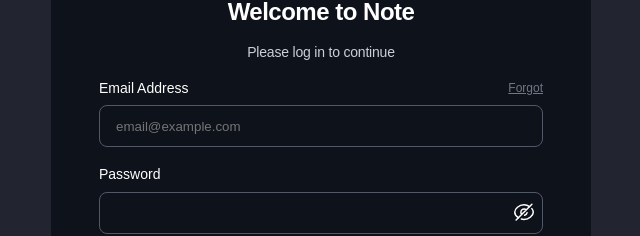
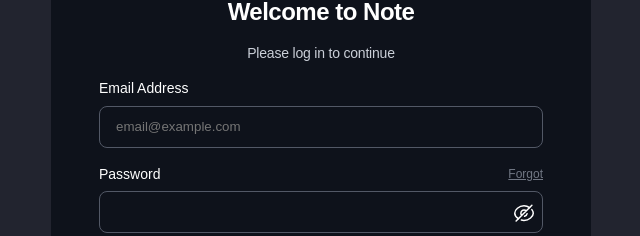
Before and after one commit to TomasScerbak/note-app, a React (Vite) app in the folder client/: page / in a window 1280 px wide. Shown: the part 205-441 px from the top of the page, without its empty margins (319-959 px from the left). Built offline with nearby package versions, Linux system fonts and the light colour scheme; no server answers.

Commit message:
email a password validation fix, forgotten link fix, add reset password functionality

```diff
--- a/client/src/components/Form.jsx
+++ b/client/src/components/Form.jsx
@@ -23,7 +23,7 @@ const Form = ({ type }) => {
     confirm_password: "",
   });
 
-  const { signUp, signIn } = useAuth();
+  const { signUp, signIn, passwordResetEmail, authError } = useAuth();
 
   let btnTitle;
   let mediaBoxText;
@@ -66,11 +66,16 @@ const Form = ({ type }) => {
     // Set a new timeout to validate the input after the user stops typing
     setTypingTimeout(
       setTimeout(() => {
-        if (name === "email" && !isValidEmail(value) && value) {
+        if (
+          name === "email" &&
+          value &&
+          !isValidEmail(value) &&
+          (type === "signup" || type === "forgotten")
+        ) {
           setError((prev) => ({ ...prev, [name]: "Please enter a valid email address." }));
         }
 
-        if (name === "password" && !isValidPassword(value) && value) {
+        if (name === "password" && !isValidPassword(value) && value && type !== "login") {
           setError((prev) => ({
             ...prev,
             [name]:
@@ -83,14 +88,13 @@ const Form = ({ type }) => {
 
   const handleSubmit = async (event) => {
     event.preventDefault();
-
     const formData = new FormData(event.target);
     const formDataObj = Object.fromEntries(formData.entries());
 
     setFormData((prevState) => ({
       ...prevState,
-      email: formDataObj.email.trim(),
-      password: formDataObj.password.trim(),
+      email: formDataObj.email ? formDataObj.email.trim() : formDataObj.email,
+      password: formDataObj.password ? formDataObj.password.trim() : formDataObj.password,
     }));
 
     switch (type) {
@@ -101,10 +105,10 @@ const Form = ({ type }) => {
         await signIn(formDataObj.email, formDataObj.password);
         break;
       case "reset":
-        // handleResetPassword(formDataObj);
+        //
         break;
       case "forgotten":
-        // handleForgottenPassword(formDataObj);
+        passwordResetEmail(formDataObj.email);
         break;
       default:
         console.log("Invalid form type");
--- a/client/src/components/UI/EmailInputContainer.jsx
+++ b/client/src/components/UI/EmailInputContainer.jsx
@@ -1,4 +1,3 @@
-import { Link } from "react-router";
 import InputMessage from "./InputMessage";
 
 import Label from "./Label";
@@ -6,16 +5,11 @@ import Input from "./Input";
 
 import classes from "./EmailInputContainer.module.css";
 
-const EmailInputContainer = ({ htmlFor, text, placeholder, name, type, formType, onChange, ref, error }) => {
+const EmailInputContainer = ({ htmlFor, text, placeholder, name, type, onChange, ref, error }) => {
   return (
     <>
       <div className={classes.email__container}>
         <Label htmlFor={htmlFor} text={text} />
-        {formType === "login" ? (
-          <Link to="/reset_password" className={classes.forgot}>
-            Forgot
-          </Link>
-        ) : null}
       </div>
       <Input ref={ref} onChange={onChange} placeholder={placeholder} name={name} type={type} />
       {error ? <InputMessage text={error} level="critical" /> : null}
--- a/client/src/components/UI/EmailInputContainer.module.css
+++ b/client/src/components/UI/EmailInputContainer.module.css
@@ -4,8 +4,3 @@
   justify-content: space-between;
   align-items: center;
 }
-
-.forgot {
-  color: var(--app-input-text);
-  font-size: 1.2rem;
-}
--- a/client/src/components/UI/PasswordInputContainer.jsx
+++ b/client/src/components/UI/PasswordInputContainer.jsx
@@ -1,4 +1,5 @@
 import { useState } from "react";
+import { Link } from "react-router";
 
 import Label from "./Label";
 import Input from "./Input";
@@ -16,7 +17,14 @@ const PasswordInputContainer = ({ htmlFor, text, placeholder, name, formType, on
 
   return (
     <div className={classes.password__container}>
-      <Label htmlFor={htmlFor} text={text} />
+      <div className={classes.password__label}>
+        <Label htmlFor={htmlFor} text={text} />
+        {formType === "login" ? (
+          <Link to="/forgot_password" className={classes.forgot}>
+            Forgot
+          </Link>
+        ) : null}
+      </div>
       <Input
         placeholder={placeholder}
         name={name}
--- a/client/src/components/UI/PasswordInputContainer.module.css
+++ b/client/src/components/UI/PasswordInputContainer.module.css
@@ -1,3 +1,13 @@
 .password__container {
   position: relative;
 }
+
+.password__label {
+  display: flex;
+  justify-content: space-between;
+}
+
+.forgot {
+  color: var(--app-input-text);
+  font-size: 1.2rem;
+}
--- a/client/src/contexts/authContext/index.jsx
+++ b/client/src/contexts/authContext/index.jsx
@@ -5,6 +5,7 @@ import { signInWithEmailAndPassword } from "firebase/auth";
 import { createUserWithEmailAndPassword } from "firebase/auth";
 import { signInWithPopup } from "firebase/auth";
 import { GoogleAuthProvider } from "firebase/auth";
+import { sendPasswordResetEmail } from "firebase/auth";
 
 const AuthContext = createContext();
 
@@ -32,7 +33,6 @@ export const AuthProvider = ({ children }) => {
   }, []);
 
   const signUp = async (email, password) => {
-    console.log("signUp called with email:", email, "and password:", password);
     try {
       const userCredential = await createUserWithEmailAndPassword(auth, email, password);
       setUser(userCredential.user);
@@ -48,10 +48,8 @@ export const AuthProvider = ({ children }) => {
   };
 
   const signIn = async (email, password) => {
-    console.log("signIn called with email:", email, "and password:", password);
     try {
       const userCredential = await signInWithEmailAndPassword(auth, email, password);
-      console.log("User signed in:", userCredential.user);
       setUser(userCredential.user);
       setAuthError(null); // Clear previous error
 
@@ -92,9 +90,29 @@ export const AuthProvider = ({ children }) => {
     }
   };
 
+  const passwordResetEmail = async (email) => {
+    try {
+      console.log("Sending password reset email to:", email);
+      await sendPasswordResetEmail(auth, email);
+    } catch (error) {
+      console.error("Error sending password reset email:", error);
+      setAuthError(error.message); // Store the error message
+    }
+  };
+
   return (
     <AuthContext.Provider
-      value={{ user, authError, isLoading, isLoggedIn, signUp, signIn, signInWiGoogle, signOut }}
+      value={{
+        user,
+        authError,
+        isLoading,
+        isLoggedIn,
+        signUp,
+        signIn,
+        signInWiGoogle,
+        signOut,
+        passwordResetEmail,
+      }}
     >
       {children}
     </AuthContext.Provider>
```
